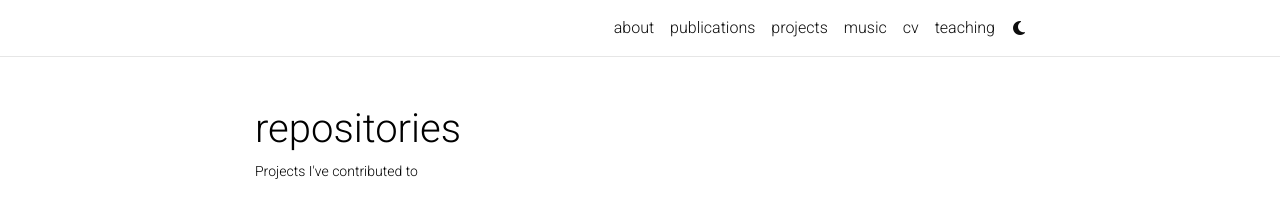
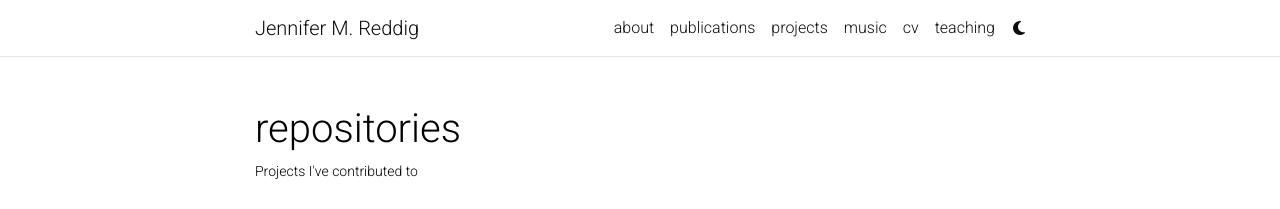
Before and after one commit to jmreddig/jmreddig.github.io, a Jekyll site: the page built from _pages/repositories.md, in a window 1280 px wide. Shown: the top 209 px of the page. Built offline with Jekyll 4.4.1, drawn with Linux system fonts in a browser that asks for light colours; comment, search, counter and statistics services are not loaded; a style sheet for code colours, icons or effects is not loaded.

Commit message:
added title

```diff
--- a/_config.yml
+++ b/_config.yml
@@ -2,7 +2,7 @@
 # Site settings
 # -----------------------------------------------------------------------------
 
-title:  # the website title (if blank, full name will be used instead)
+title: Jennifer M. Reddig # the website title (if blank, full name will be used instead)
 first_name: Jennifer
 middle_name: Minuet
 last_name: Reddig
```
